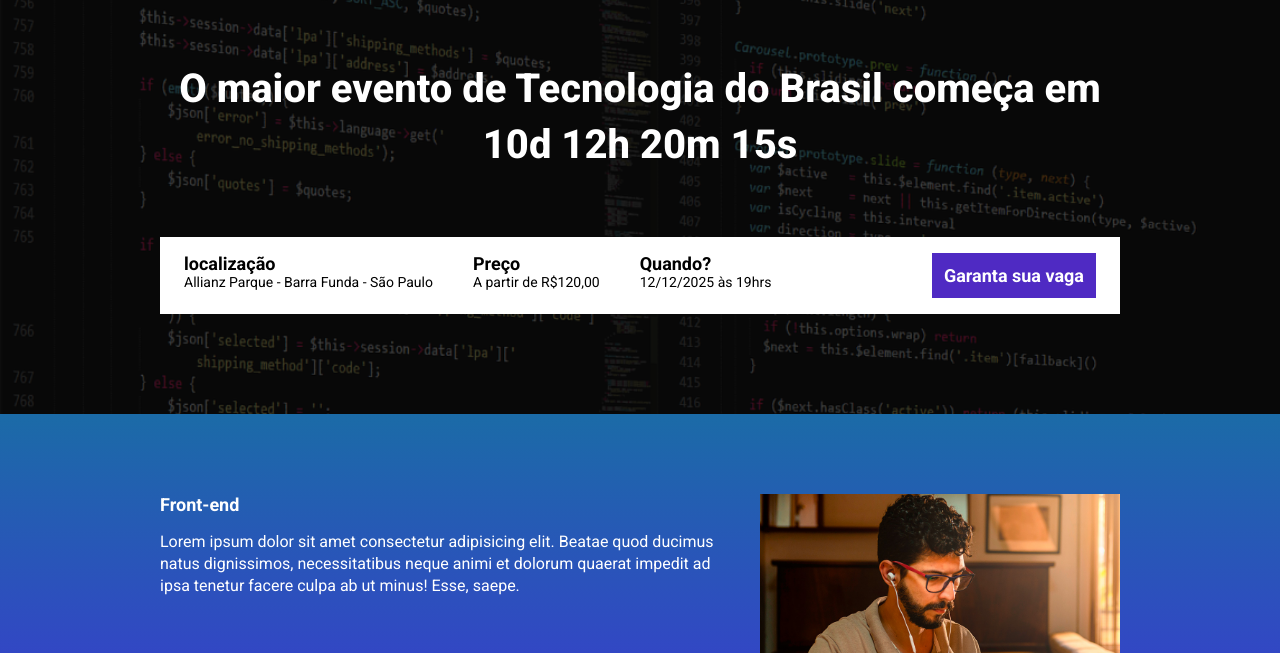
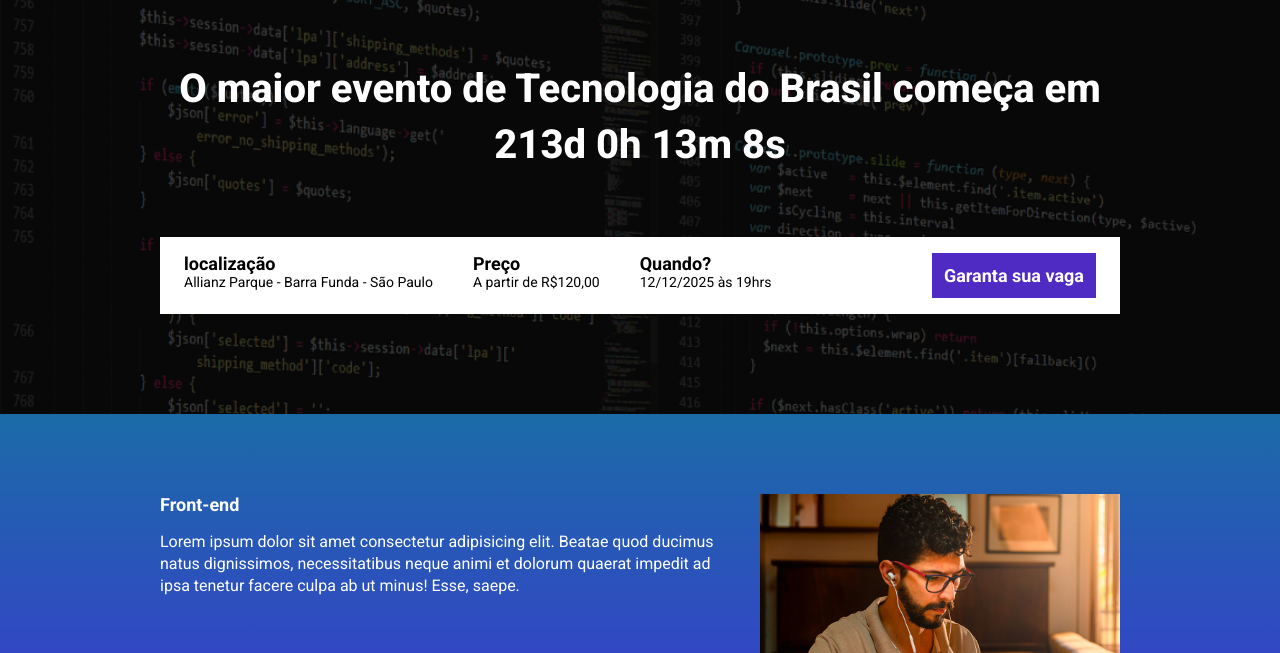
Before and after one commit to Patrinysilva/ebac_tech_talks, a website built with Parcel: page src/index.html in a window 1280 px wide. Shown: the part 147-800 px from the top of the page. Built offline with nearby package versions, Linux system fonts and the light colour scheme.

Commit message:
Finalização do Timer

```diff
--- a/src/index.html
+++ b/src/index.html
@@ -15,7 +15,7 @@
         <div class="container">
             <img class="hero__logo" src="./images/ebac_logo.svg" alt="EBAC">
             <P class="hero__text">
-                O maior evento  de Tecnologia do Brasil começa em 10d 12h 20m 15s
+                O maior evento  de Tecnologia do Brasil começa em <span id="contador"></span>
             </P>
             <div class="infos-bar">
                 <ul class="infos-bar__infos">
--- a/src/scripts/main.js
+++ b/src/scripts/main.js
@@ -1 +1,34 @@
 AOS.init();
+// aqui define a data do evento e e transforma em milissegundos
+const dataDoEvento = new Date("Dec 12, 2025 19:00:00");
+const timeStampDoEvento = dataDoEvento.getTime();
+
+// temporizador que será atualizados de 1 em 1 segundo
+const contaAsHoras = setInterval(function(){
+
+    // pega a data atual e transforma em milisegundos
+    const agora = new Date();
+    const timeStampAtual = agora.getTime();
+
+    // faz a subtração de milisegundos da data do evento com a data atual e salva em uma variavel
+    const distanciaAteOEvento = timeStampDoEvento - timeStampAtual;
+
+    // Aqui ele cria "medidas" de tempo em milissegundos
+    const diaEmMs = 1000 * 60 * 60 * 24
+    const horaEmMs = 1000 * 60 * 60;
+    const minutoEmMs = 1000 * 60;
+
+    const diasAteOEvento =  Math.floor(distanciaAteOEvento / diaEmMs);
+    const horasAteOEvento =  Math.floor((distanciaAteOEvento % diaEmMs) / horaEmMs);
+    const minutosAteOEvento =  Math.floor((distanciaAteOEvento % horaEmMs) / minutoEmMs);
+    const segundosAteOEvento = Math.floor((distanciaAteOEvento % minutoEmMs) / 1000);
+
+
+
+    document.getElementById('contador').innerHTML = `${diasAteOEvento}d ${horasAteOEvento}h ${minutosAteOEvento}m ${segundosAteOEvento}s`;
+
+    if(distanciaAteOEvento < 0 ){
+        clearInterval(contaAsHoras);
+        document.getElementById('contador').innerHTML ='Evento expirado';
+    }
+},1000);
```
